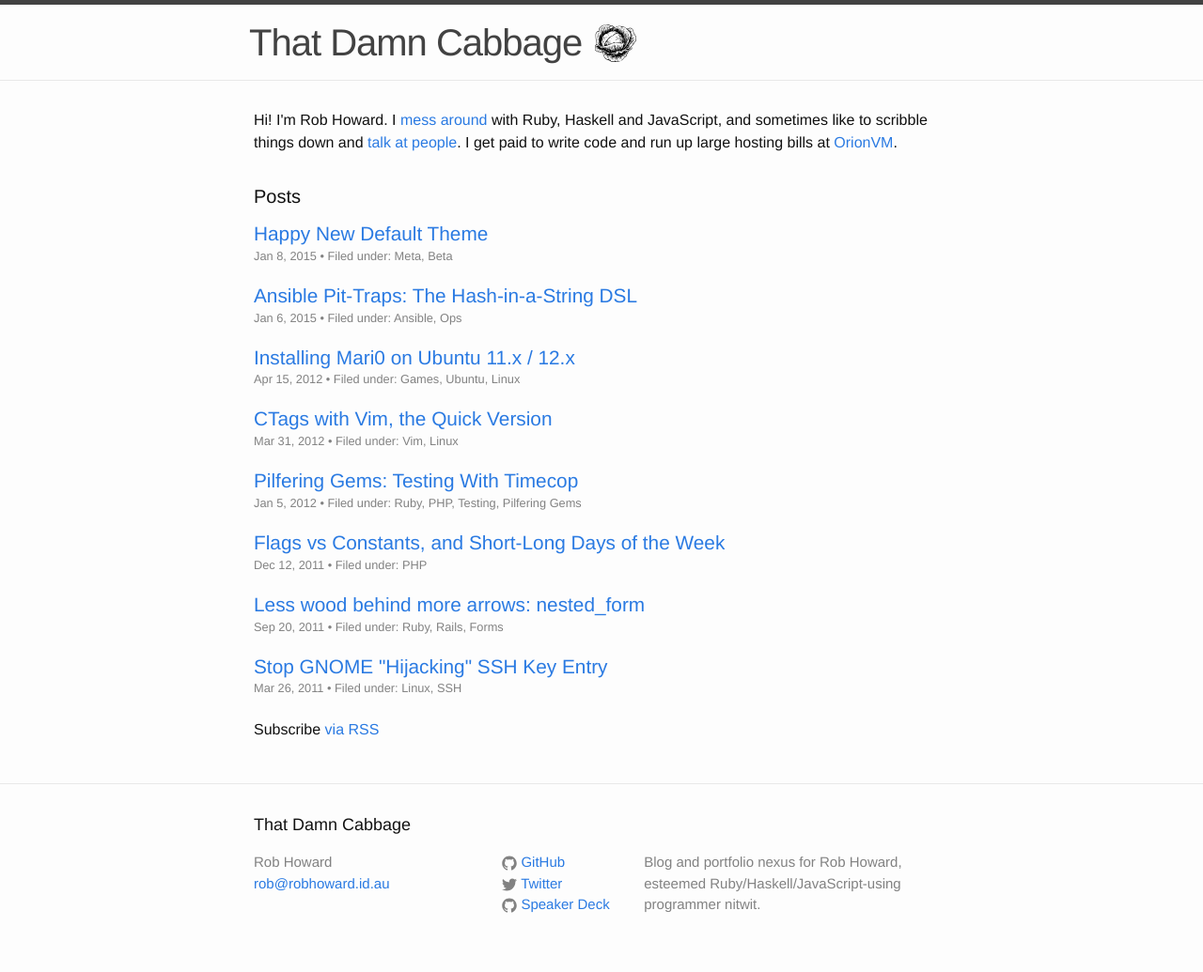
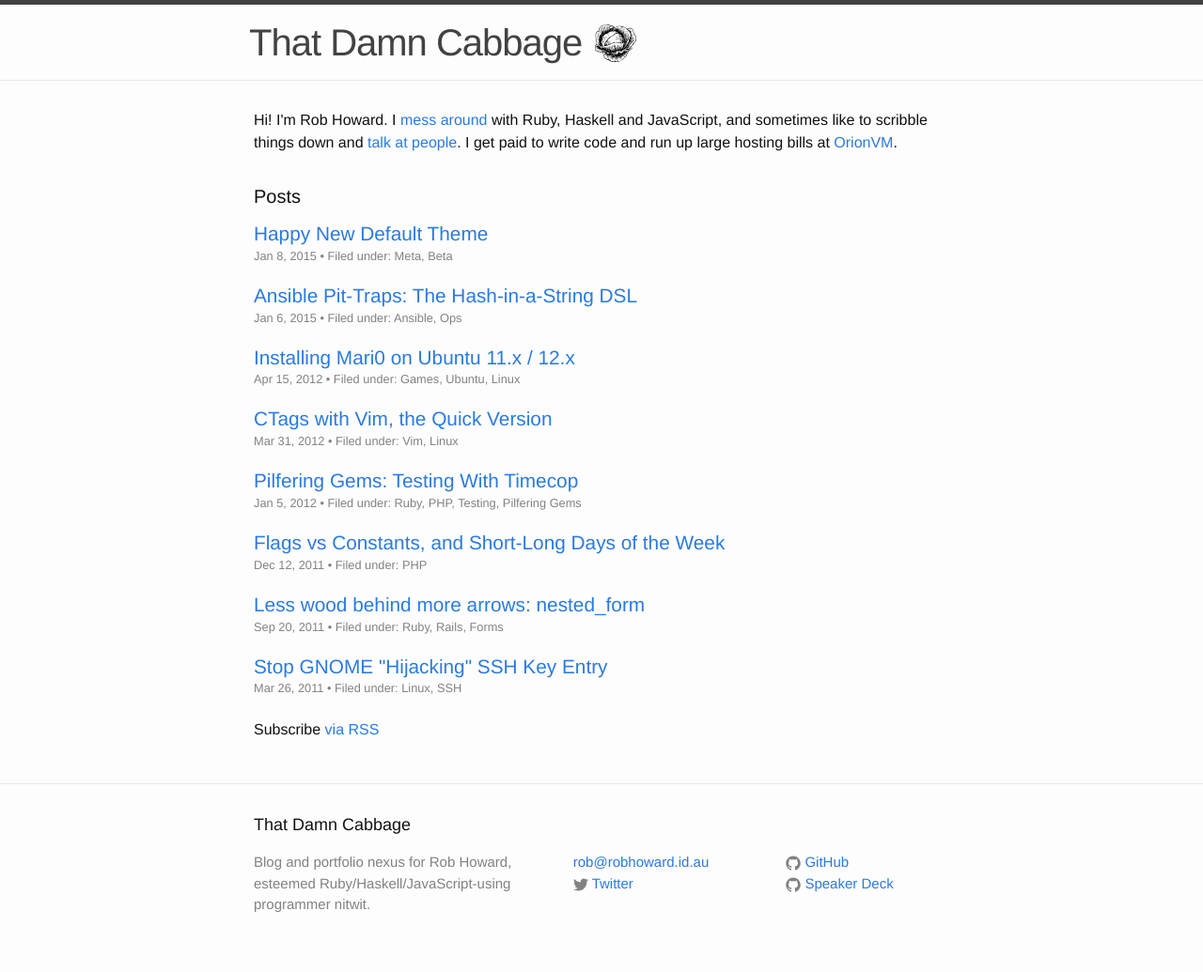
Before and after one commit to damncabbage/deadname.id.au, a Jekyll site: the page built from index.html, in a window 1280 px wide. Shown: the whole page at 94% size. Built offline with Jekyll 4.4.1, drawn with Linux system fonts in a browser that asks for light colours; Markdown is read by kramdown in place of the engine named in the settings.

Commit message:
Footer re-arrange and de-dupe.

```diff
--- a/_includes/footer.html
+++ b/_includes/footer.html
@@ -1,32 +1,15 @@
 <footer class="site-footer">
-
   <div class="wrapper">
-
     <h2 class="footer-heading">{{ site.title }}</h2>
 
     <div class="footer-col-wrapper">
       <div class="footer-col  footer-col-1">
-        <ul class="contact-list">
-          <li>{{ site.author }}</li>
-          <li><a href="mailto:{{ site.email }}">{{ site.email }}</a></li>
-        </ul>
+        <p class="text">{{ site.description }}</p>
       </div>
 
       <div class="footer-col  footer-col-2">
-        <ul class="social-media-list">
-          {% if site.github_username %}
-          <li>
-            <a href="https://github.com/{{ site.github_username }}">
-              <span class="icon  icon--github">
-                <svg viewBox="0 0 16 16">
-                  <path fill="#828282" d="M7.999,0.431c-4.285,0-7.76,3.474-7.76,7.761 c0,3.428,2.223,6.337,5.307,7.363c0.388,0.071,0.53-0.168,0.53-0.374c0-0.184-0.007-0.672-0.01-1.32 c-2.159,0.469-2.614-1.04-2.614-1.04c-0.353-0.896-0.862-1.135-0.862-1.135c-0.705-0.481,0.053-0.472,0.053-0.472 c0.779,0.055,1.189,0.8,1.189,0.8c0.692,1.186,1.816,0.843,2.258,0.645c0.071-0.502,0.271-0.843,0.493-1.037 C4.86,11.425,3.049,10.76,3.049,7.786c0-0.847,0.302-1.54,0.799-2.082C3.768,5.507,3.501,4.718,3.924,3.65 c0,0,0.652-0.209,2.134,0.796C6.677,4.273,7.34,4.187,8,4.184c0.659,0.003,1.323,0.089,1.943,0.261 c1.482-1.004,2.132-0.796,2.132-0.796c0.423,1.068,0.157,1.857,0.077,2.054c0.497,0.542,0.798,1.235,0.798,2.082 c0,2.981-1.814,3.637-3.543,3.829c0.279,0.24,0.527,0.713,0.527,1.437c0,1.037-0.01,1.874-0.01,2.129 c0,0.208,0.14,0.449,0.534,0.373c3.081-1.028,5.302-3.935,5.302-7.362C15.76,3.906,12.285,0.431,7.999,0.431z"/>
-                </svg>
-              </span>
-
-              <span class="username">GitHub</span>
-            </a>
-          </li>
-          {% endif %}
+        <ul class="contact-list">
+          <li><a href="mailto:{{ site.email }}">{{ site.email }}</a></li>
 
           {% if site.twitter_username %}
           <li>
@@ -39,6 +22,25 @@
               </span>
 
               <span class="username">Twitter</span>
+            </a>
+          </li>
+          {% endif %}
+
+        </ul>
+      </div>
+
+      <div class="footer-col  footer-col-3">
+        <ul class="social-media-list">
+          {% if site.github_username %}
+          <li>
+            <a href="https://github.com/{{ site.github_username }}">
+              <span class="icon  icon--github">
+                <svg viewBox="0 0 16 16">
+                  <path fill="#828282" d="M7.999,0.431c-4.285,0-7.76,3.474-7.76,7.761 c0,3.428,2.223,6.337,5.307,7.363c0.388,0.071,0.53-0.168,0.53-0.374c0-0.184-0.007-0.672-0.01-1.32 c-2.159,0.469-2.614-1.04-2.614-1.04c-0.353-0.896-0.862-1.135-0.862-1.135c-0.705-0.481,0.053-0.472,0.053-0.472 c0.779,0.055,1.189,0.8,1.189,0.8c0.692,1.186,1.816,0.843,2.258,0.645c0.071-0.502,0.271-0.843,0.493-1.037 C4.86,11.425,3.049,10.76,3.049,7.786c0-0.847,0.302-1.54,0.799-2.082C3.768,5.507,3.501,4.718,3.924,3.65 c0,0,0.652-0.209,2.134,0.796C6.677,4.273,7.34,4.187,8,4.184c0.659,0.003,1.323,0.089,1.943,0.261 c1.482-1.004,2.132-0.796,2.132-0.796c0.423,1.068,0.157,1.857,0.077,2.054c0.497,0.542,0.798,1.235,0.798,2.082 c0,2.981-1.814,3.637-3.543,3.829c0.279,0.24,0.527,0.713,0.527,1.437c0,1.037-0.01,1.874-0.01,2.129 c0,0.208,0.14,0.449,0.534,0.373c3.081-1.028,5.302-3.935,5.302-7.362C15.76,3.906,12.285,0.431,7.999,0.431z"/>
+                </svg>
+              </span>
+
+              <span class="username">GitHub</span>
             </a>
           </li>
           {% endif %}
@@ -59,11 +61,6 @@
         </ul>
       </div>
 
-      <div class="footer-col  footer-col-3">
-        <p class="text">{{ site.description }}</p>
-      </div>
     </div>
-
   </div>
-
 </footer>
--- a/_sass/_layout.scss
+++ b/_sass/_layout.scss
@@ -140,18 +140,18 @@
 }
 
 .footer-col-1 {
-    width: -webkit-calc(35% - (#{$spacing-unit} / 2));
-    width:         calc(35% - (#{$spacing-unit} / 2));
+    width: -webkit-calc(45% - (#{$spacing-unit} / 2));
+    width:         calc(45% - (#{$spacing-unit} / 2));
 }
 
 .footer-col-2 {
-    width: -webkit-calc(20% - (#{$spacing-unit} / 2));
-    width:         calc(20% - (#{$spacing-unit} / 2));
+    width: -webkit-calc(30% - (#{$spacing-unit} / 2));
+    width:         calc(30% - (#{$spacing-unit} / 2));
 }
 
 .footer-col-3 {
-    width: -webkit-calc(45% - (#{$spacing-unit} / 2));
-    width:         calc(45% - (#{$spacing-unit} / 2));
+    width: -webkit-calc(25% - (#{$spacing-unit} / 2));
+    width:         calc(25% - (#{$spacing-unit} / 2));
 }
 
 @include media-query($on-laptop) {
```
